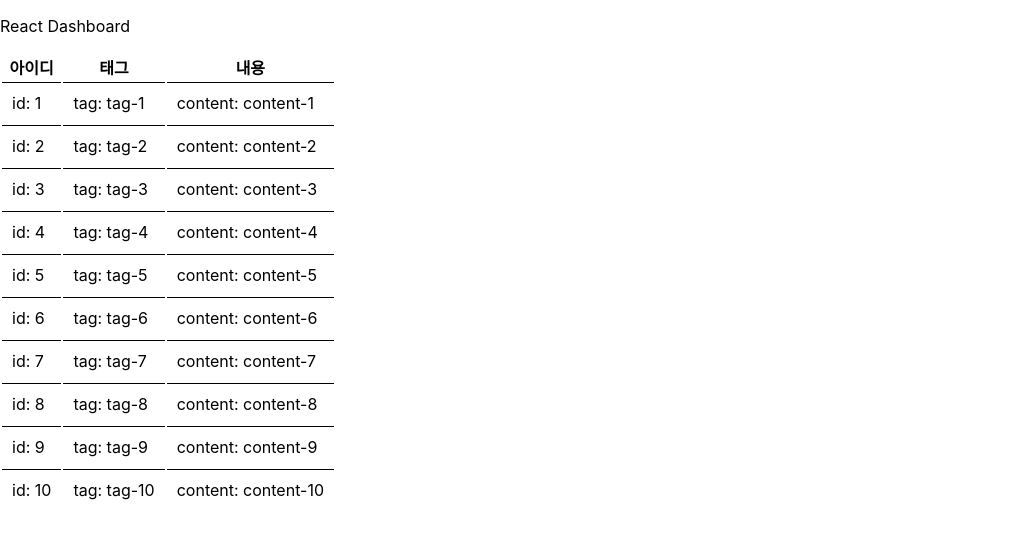
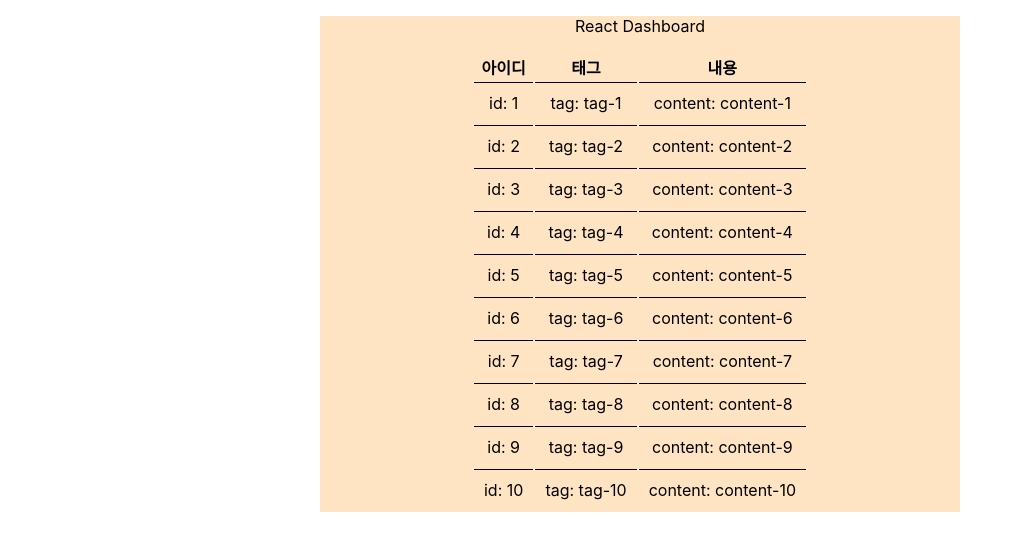
Before and after one commit to rimrim990/react-dashboard, a React (Create React App) app: page / in a window 1280 px wide. Shown: the top 550 px of the page, without its empty margins (0-1022 px from the left). Built offline with nearby package versions, Linux system fonts and the light colour scheme; the HTML template or start-up script is replaced by a standard one.

Commit message:
feat: CSS 적용

```diff
--- /dev/null
+++ b/src/App.css
@@ -0,0 +1,6 @@
+.panel {
+    background-color: bisque;
+    width: 50%;
+    margin: 0 auto;
+    text-align: center;
+}
--- a/src/App.tsx
+++ b/src/App.tsx
@@ -1,11 +1,14 @@
 import React from 'react';
 import SortableList from "./components/SortableList";
+import "./App.css";
 
 function App() {
     return (
         <div className="App">
-            <p>React Dashboard</p>
-            <SortableList/>
+            <div className="panel">
+                <p>React Dashboard</p>
+                <SortableList/>
+            </div>
         </div>
     );
 }
--- a/src/components/SortableList.tsx
+++ b/src/components/SortableList.tsx
@@ -44,7 +44,7 @@
             onDragStart={handleDragStart}
             onDragEnd={handleDragEnd}
         >
-            <table>
+            <table style={{margin: '0 auto'}}>
                 <thead>
                 <tr>
                     <th>아이디</th>
```
